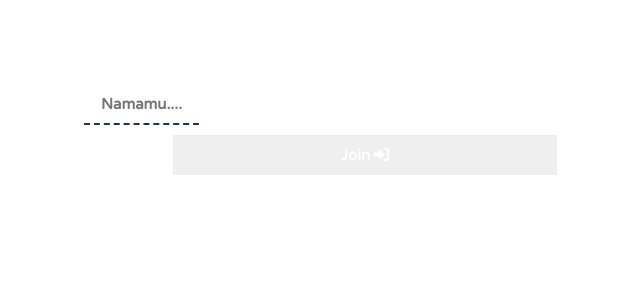
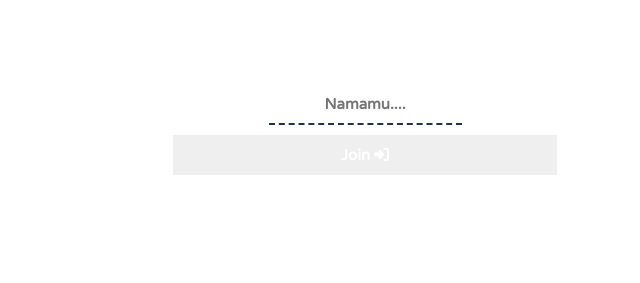
Before and after one commit to NoLiners/ngobrols, a plain HTML site: page index.html in a window 1280 px wide. Shown: the whole page, without its empty margins (275-915 px from the left). Drawn offline with Linux system fonts and the light colour scheme; a web font is replaced by a local one.

Commit message:
Update style.css

```diff
--- a/style.css
+++ b/style.css
@@ -52,7 +52,7 @@ body{
   height: 100%;
 }
 #join_input_container{
-  /*width: 100%;*/
+  width: 100%;
   height: 50px;
 
   display: flex;
@@ -62,7 +62,7 @@ body{
   float: left;
 }
 #join_input{
-  width: 60%;
+  /*width: 60%;*/
   height: 40px;
 
   color: #1D3354;
```
